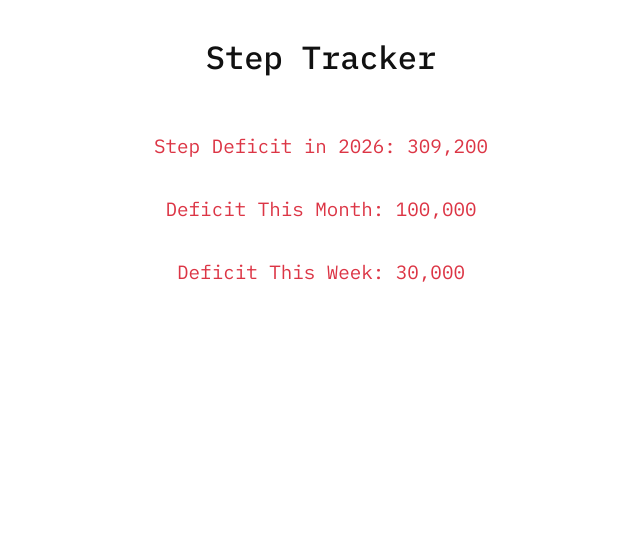
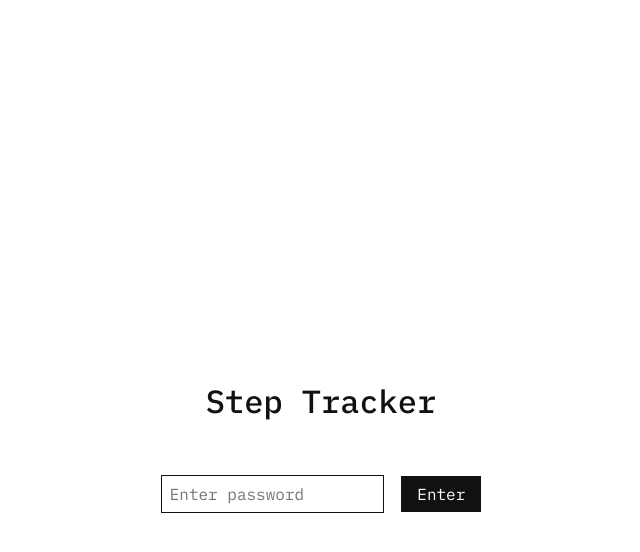
Before and after one commit to elitsung/elitsung.github.io, a Jekyll site: the page projects/steps/index.html, which Jekyll copies as it is, in a window 1280 px wide. Shown: the top 552 px of the page, without its empty margins (319-959 px from the left). Built offline with Jekyll 4.4.1, drawn with Linux system fonts in a browser that asks for light colours.

Commit message:
Add vertical centering and password protection to step tracker
Implemented two key improvements to the step tracker page:
1. Vertical centering: Added flexbox layout to center content in viewport
2. Password protection: Added authentication before displaying step data
   - Password form with SHA-256 hash verification
   - Content hidden until correct password entered
   - Error message for incorrect attempts
   - Default hash is for empty string (user needs to change)

Note: CSV is still accessible via direct URL, but data is protected from casual viewing through the page interface.

https://claude.ai/code/session_01JhqLHQRtfYLhX1oNSGDBif

```diff
--- a/projects/steps/index.html
+++ b/projects/steps/index.html
@@ -8,11 +8,15 @@
     body {
       font-family: "IBM Plex Mono", ui-monospace, SFMono-Regular, Menlo, Consolas, monospace;
       max-width: 900px;
-      margin: 2rem auto;
+      margin: 0 auto;
       line-height: 1.6;
       background-color: #fff;
       color: #111;
       text-align: center;
+      min-height: 100vh;
+      display: flex;
+      flex-direction: column;
+      justify-content: center;
     }
     h1 {
       font-weight: 500;
@@ -32,17 +36,91 @@
       color: blue;
       text-decoration: underline;
     }
+    #password-form {
+      margin: 2rem 0;
+    }
+    #password-input {
+      font-family: "IBM Plex Mono", ui-monospace, SFMono-Regular, Menlo, Consolas, monospace;
+      padding: 0.5rem;
+      font-size: 1rem;
+      border: 1px solid #111;
+      margin-right: 0.5rem;
+    }
+    #password-submit {
+      font-family: "IBM Plex Mono", ui-monospace, SFMono-Regular, Menlo, Consolas, monospace;
+      padding: 0.5rem 1rem;
+      font-size: 1rem;
+      background-color: #111;
+      color: #fff;
+      border: none;
+      cursor: pointer;
+    }
+    #password-submit:hover {
+      background-color: #333;
+    }
+    .error {
+      color: #dc3545;
+      margin-top: 1rem;
+    }
+    #content {
+      display: none;
+    }
   </style>
 </head>
 <body>
-  <h1>Step Tracker</h1>
+  <div id="auth-container">
+    <h1>Step Tracker</h1>
+    <form id="password-form">
+      <input type="password" id="password-input" placeholder="Enter password" />
+      <button type="submit" id="password-submit">Enter</button>
+    </form>
+    <div id="error-message" class="error"></div>
+  </div>
 
-  <div class="metric" id="year-metric">Loading...</div>
-  <div class="metric" id="month-metric">Loading...</div>
-  <div class="metric" id="week-metric">Loading...</div>
+  <div id="content">
+    <h1>Step Tracker</h1>
+    <div class="metric" id="year-metric">Loading...</div>
+    <div class="metric" id="month-metric">Loading...</div>
+    <div class="metric" id="week-metric">Loading...</div>
+  </div>
 
   <script>
     const DAILY_GOAL = 10000;
+    // Store password hash - change this to your desired password hash
+    // To generate: use a SHA-256 hash generator online or console.log(await hashPassword('yourpassword'))
+    const PASSWORD_HASH = 'e3b0c44298fc1c149afbf4c8996fb92427ae41e4649b934ca495991b7852b855'; // This is hash of empty string - CHANGE THIS
+
+    async function hashPassword(password) {
+      const encoder = new TextEncoder();
+      const data = encoder.encode(password);
+      const hash = await crypto.subtle.digest('SHA-256', data);
+      return Array.from(new Uint8Array(hash))
+        .map(b => b.toString(16).padStart(2, '0'))
+        .join('');
+    }
+
+    async function verifyPassword() {
+      const input = document.getElementById('password-input');
+      const errorMessage = document.getElementById('error-message');
+      const password = input.value;
+
+      const hash = await hashPassword(password);
+
+      if (hash === PASSWORD_HASH) {
+        document.getElementById('auth-container').style.display = 'none';
+        document.getElementById('content').style.display = 'block';
+        loadStepData();
+      } else {
+        errorMessage.textContent = 'Incorrect password';
+        input.value = '';
+      }
+    }
+
+    // Handle form submission
+    document.getElementById('password-form').addEventListener('submit', (e) => {
+      e.preventDefault();
+      verifyPassword();
+    });
 
     async function loadStepData() {
       try {
```
Also changed, not shown: other parts of projects/steps/index.html (+0 -3 lines).
